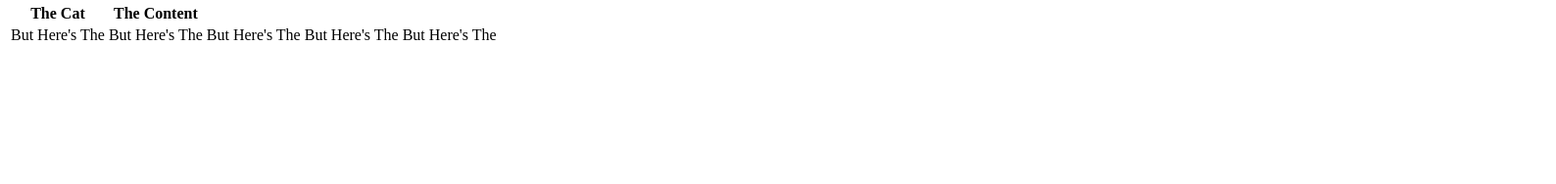
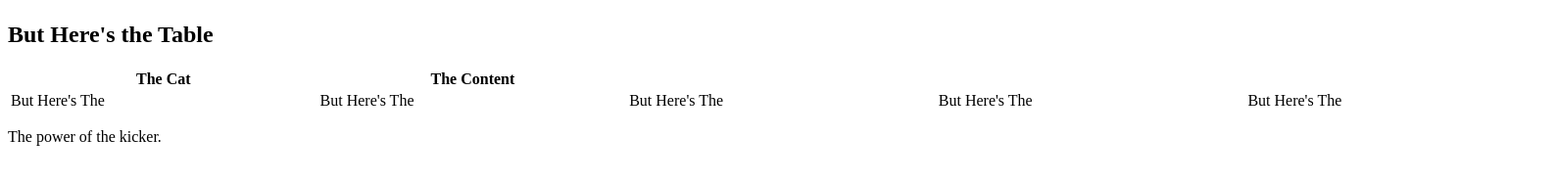
Before and after one commit to KoleFerranti/KoleFerranti.github.io, a plain HTML site: page 1-1/index.html in a window 1280 px wide. Shown: the part 382-570 px from the top of the page at 98% size, 1588 px wide, since content can reach past the window. Drawn offline with Linux system fonts and the light colour scheme.

Commit message:
dasdsadas
asdasdasda

```diff
--- a/1-1/index.html
+++ b/1-1/index.html
@@ -9,7 +9,9 @@
     </body>
     <img src="https://media.tenor.com/ATZt6XjVCHAAAAAM/but-heres.gif" alt="but here's the kicker">
 </body>
-<table>
+<body>
+    <h2>But Here's the Table</h2>
+<table style="width:125%">
     <tr>
         <th>The Cat</th>
         <th>The Content</th>
@@ -22,4 +24,6 @@
         <td>But Here's The</td>
     </tr>
 </table>
+<p> The power of the kicker.</p>
+</body>
 </html>
```
